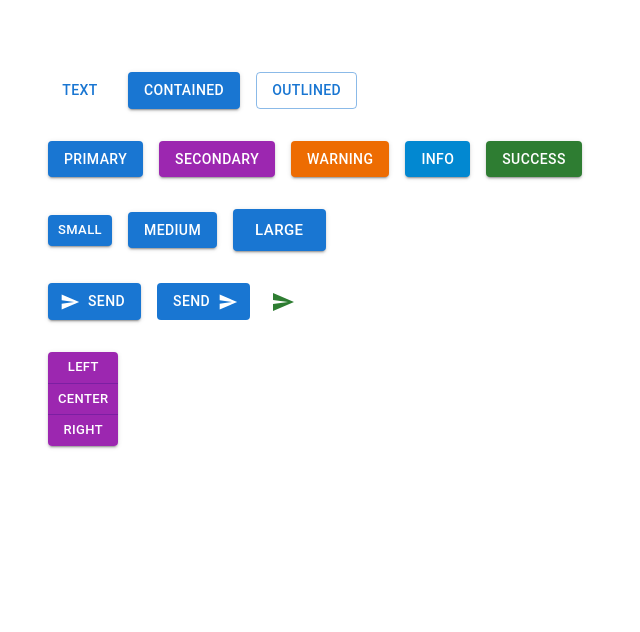
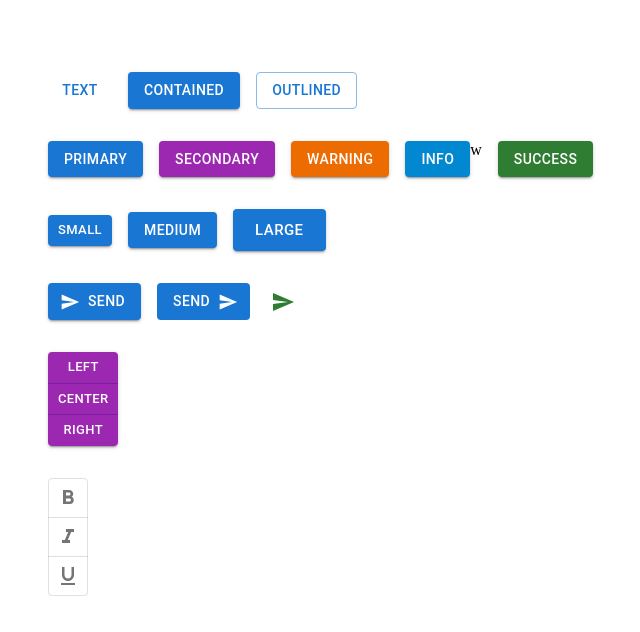
Before and after one commit to DonOhhhh/React-MUI-Tutorials, a React (Vite) app: page / in a window 1280 px wide. Shown: the top 632 px of the page, without its empty margins (24-664 px from the left). Built offline with nearby package versions, Linux system fonts and the light colour scheme.

Commit message:
feat : ToggleButton

```diff
--- a/src/components/MuiButton.tsx
+++ b/src/components/MuiButton.tsx
@@ -1,7 +1,29 @@
-import { Send } from "@mui/icons-material";
-import { Stack, Button, IconButton, ButtonGroup } from "@mui/material";
+import {
+    FormatBold,
+    FormatItalic,
+    FormatUnderlined,
+    Send,
+} from "@mui/icons-material";
+import {
+    Stack,
+    Button,
+    IconButton,
+    ButtonGroup,
+    ToggleButtonGroup,
+    ToggleButton,
+} from "@mui/material";
+import React, { useState } from "react";
 
 export const MuiButton = () => {
+    const [formats, setFormats] = useState<string | null>([]);
+    console.log({ formats });
+    const handleFormatChange = (
+        _event: React.MouseEvent<HTMLElement>,
+        updatedFormats: string | null
+    ) => {
+        setFormats(updatedFormats);
+    };
+
     return (
         <Stack spacing={4}>
             <Stack spacing={2} direction={"row"}>
@@ -28,6 +50,7 @@
                 <Button variant="contained" color="info">
                     Info
                 </Button>
+                w
                 <Button variant="contained" color="success">
                     Success
                 </Button>
@@ -73,6 +96,27 @@
                     <Button>Right</Button>
                 </ButtonGroup>
             </Stack>
+            <Stack direction={"row"}>
+                <ToggleButtonGroup
+                    aria-label="text formatting"
+                    value={formats}
+                    onChange={handleFormatChange}
+                    size="small"
+                    color="success"
+                    orientation="vertical"
+                    exclusive
+                >
+                    <ToggleButton value="bold" aria-label="bold">
+                        <FormatBold />
+                    </ToggleButton>
+                    <ToggleButton value="italic" aria-label="italic">
+                        <FormatItalic />
+                    </ToggleButton>
+                    <ToggleButton value="underlined" aria-label="underlined">
+                        <FormatUnderlined />
+                    </ToggleButton>
+                </ToggleButtonGroup>
+            </Stack>
         </Stack>
     );
 };
```
